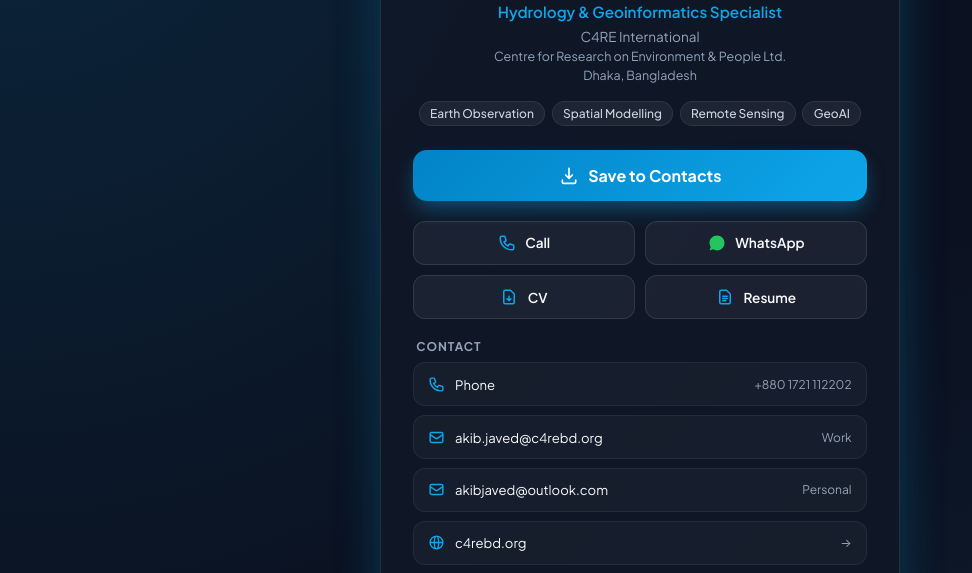
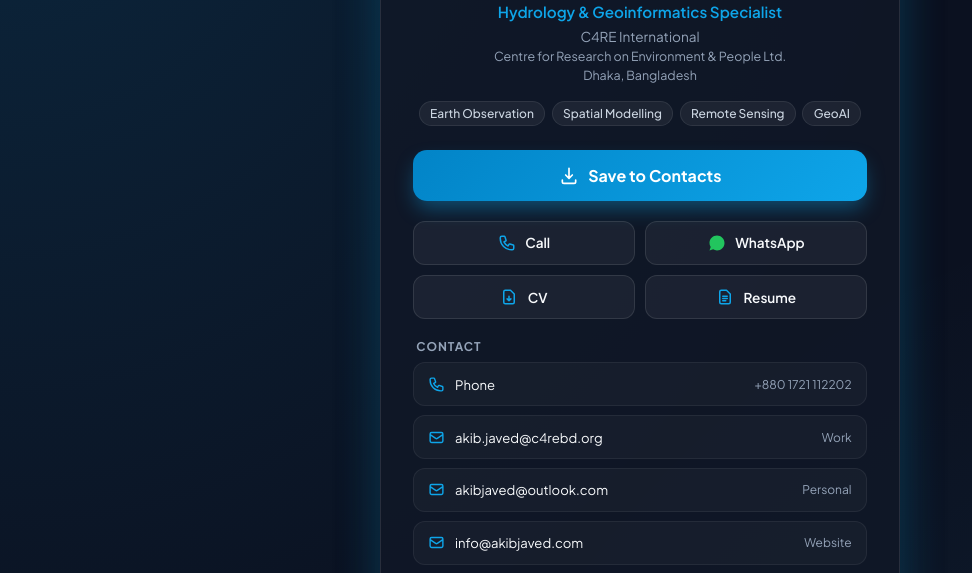
Before and after one commit to Geoakib/contact, a plain HTML site: page index.html in a window 1280 px wide. Shown: the part 227-800 px from the top of the page, without its empty margins (0-972 px from the left). Drawn offline with Linux system fonts and the light colour scheme.

Commit message:
Add info@akibjaved.com email to contact card and vCard

```diff
--- a/index.html
+++ b/index.html
@@ -452,6 +452,16 @@
         <span class="link-meta">Personal</span>
       </a>
 
+      <a href="mailto:info@akibjaved.com" class="link-row">
+        <span class="link-row-left">
+          <svg aria-hidden="true" focusable="false" fill="none" stroke="currentColor" stroke-width="2" viewBox="0 0 24 24">
+            <path stroke-linecap="round" stroke-linejoin="round" d="M3 8l7.89 5.26a2 2 0 002.22 0L21 8M5 19h14a2 2 0 002-2V7a2 2 0 00-2-2H5a2 2 0 00-2 2v10a2 2 0 002 2z"></path>
+          </svg>
+          info@akibjaved.com
+        </span>
+        <span class="link-meta">Website</span>
+      </a>
+
       <a href="https://www.c4rebd.org" target="_blank" rel="noopener" class="link-row">
         <span class="link-row-left">
           <svg aria-hidden="true" focusable="false" fill="none" stroke="currentColor" stroke-width="2" viewBox="0 0 24 24">
```
Also changed, not shown: 1 other file.
